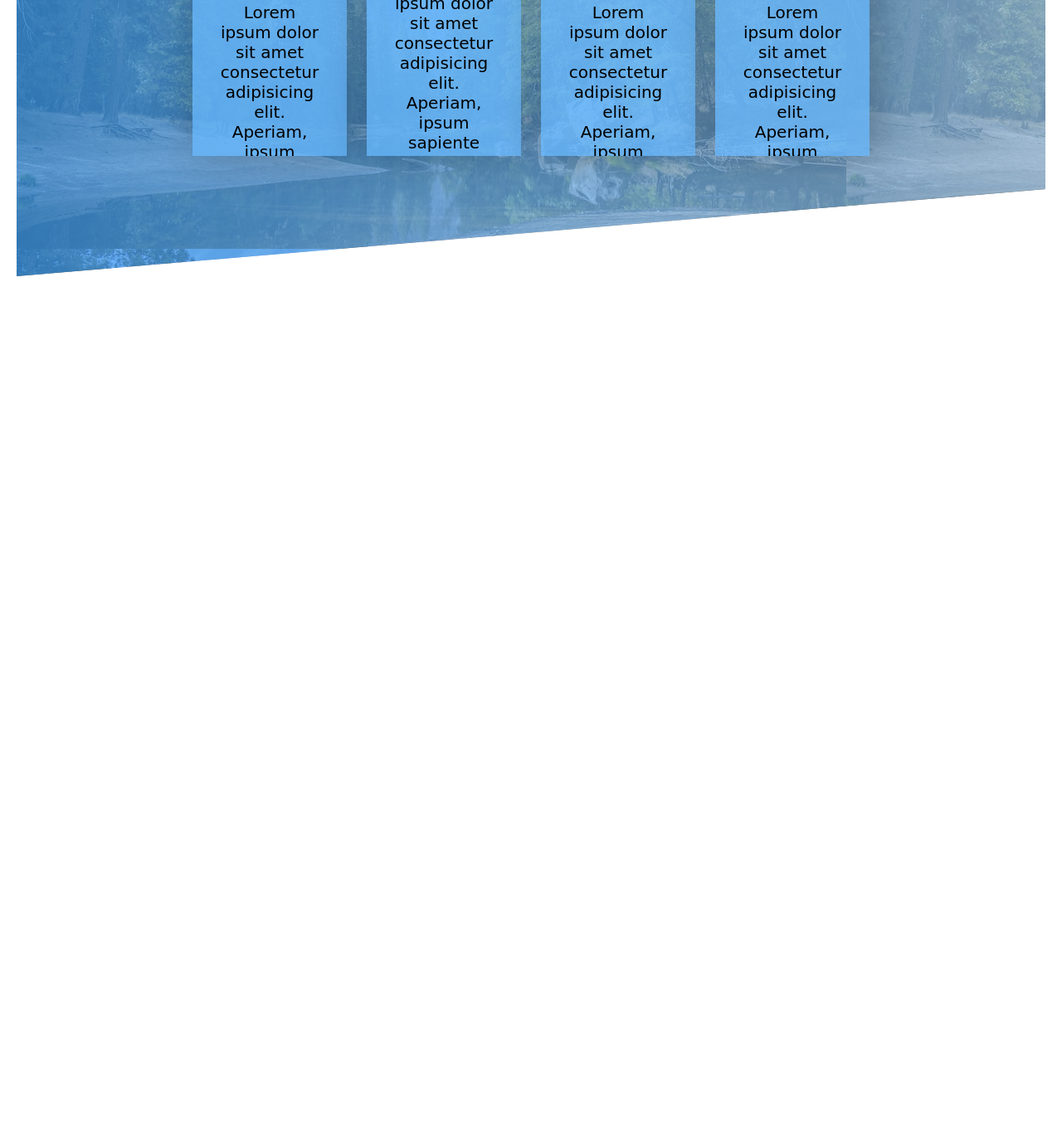
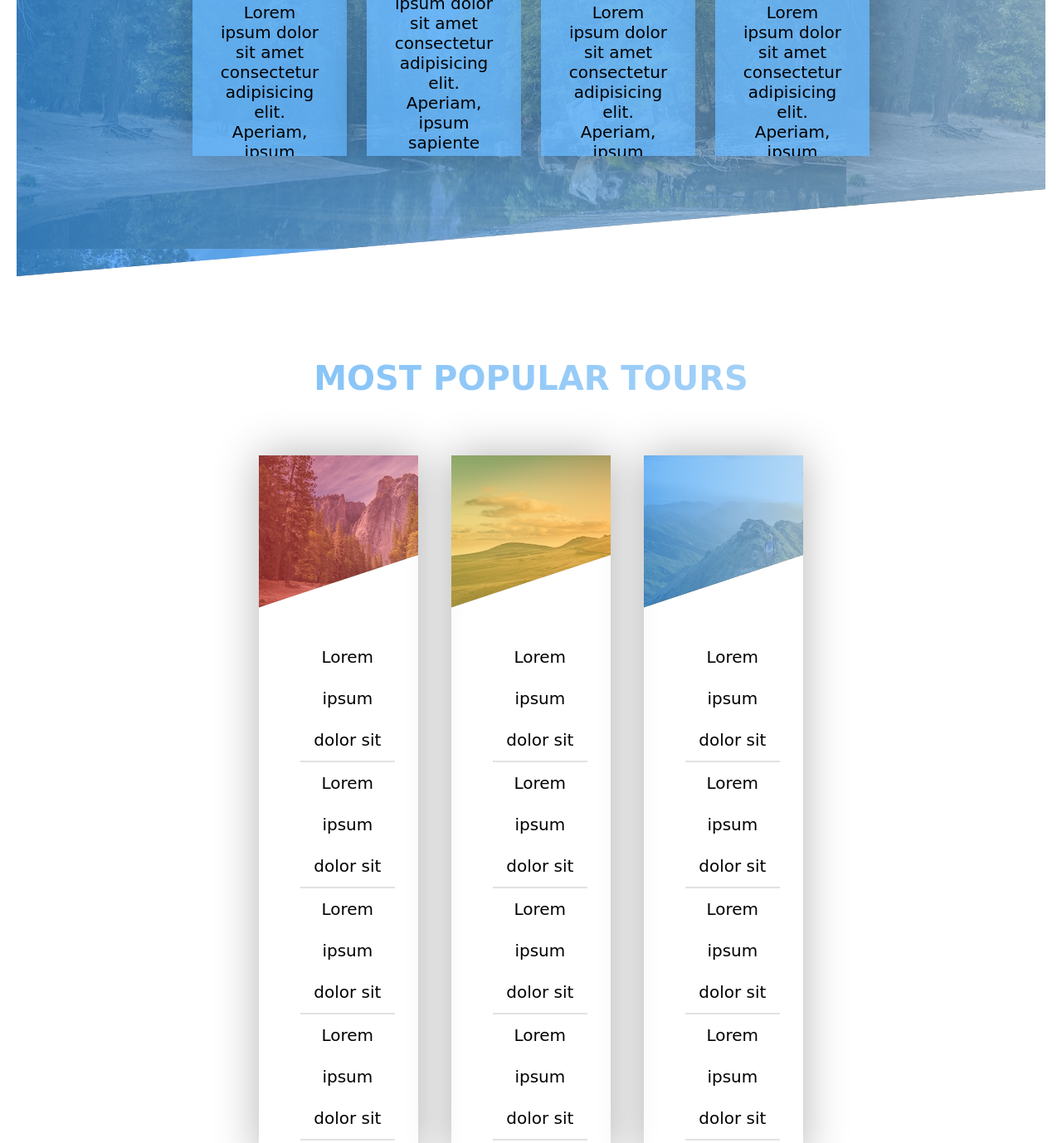
Before and after one commit to AhmadAlaa1/Portofolio_Website, a plain HTML site: page HtmlFiles/index.html in a window 1280 px wide. Shown: the part 1831-3209 px from the top of the page at 83% size. Before the commit the page ends 2184 px from the top, so only its background shows below. Drawn offline with Linux system fonts and the light colour scheme; a web font is replaced by a local one.

Commit message:
Added Cards and some Fixes

```diff
--- a/CssFiles/style.css
+++ b/CssFiles/style.css
@@ -238,6 +238,92 @@ html{
 }
 
 /* ========================================================= */
+/* Cards Css */
+.header-2{
+    text-transform: uppercase;
+    font-family: "Patrick Hand SC", cursive;
+    font-size: 2rem;
+    text-align: center;
+    background:linear-gradient(to left ,#96caf4b4,#3fa1f6b9);
+    -webkit-background-clip: text;
+    -webkit-text-fill-color: transparent;
+    transition: 0.3s;
+    margin-top: 10rem;
+
+}
+
+.header-2:hover{
+    transform: scale(1.1) skew(10deg,3deg);
+    text-shadow: 5px 5px 20px  rgba(0, 0, 0, 0.252);
+}
+.card{
+
+    display: flex;
+    flex-direction: column;
+    justify-content: space-between;
+    width: 15%;
+    font-family: "Patrick Hand SC", cursive;
+    font-size: 2rem;
+    text-align: center;
+    margin: 2rem;
+    line-height: 5rem;
+    padding-bottom: 2rem;
+    box-shadow: 0rem 0rem 5rem rgba(0, 0, 0, 0.303);
+    transition-duration: 0.5s;
+    transition-timing-function: ease-in-out;
+}
+
+.card:hover{
+    transform: rotateY(180deg);
+}
+.container-2{
+margin-top: 5rem;
+    display: flex;
+    justify-content: center;
+}
+
+/* Paragraph Css */
+.p-css p{
+    width: 80%;
+    border-bottom: 0.2rem solid rgba(79, 79, 79, 0.16);
+}
+
+.p-css{
+    display: flex;
+    flex-direction: column;
+    margin-left: 5rem;
+    overflow: hidden;
+
+}
+
+
+/* For Images */
+
+.card-image{
+    clip-path: polygon(0 0, 100% 0, 100% 55%, 0 84%);
+    position: relative;
+}
+
+
+
+.image-overlay{
+    position: absolute;
+    top: 0;
+    left: 0;
+    background:linear-gradient(to left ,#96caf4b4,#3fa1f6b9);
+    width: 100%;
+    height: 100%;
+}
+/* For Images */
+
+/* Button "Discover All Tours" */
+/*
+
+
+    !HERE THE BUTTON CODE!
+
+*/
+/* ========================================================= */
 /* Animations */
 @keyframes MoveRTL{
     0%{
--- a/HtmlFiles/index.html
+++ b/HtmlFiles/index.html
@@ -27,7 +27,8 @@
 </header>
 
 <body>
-
+    <!-- ====================================================================== -->
+    <!-- First Header -->
     <div class="welcome-h1">
         <h1> Exciting tours for adventurous people</h1>
     </div>
@@ -53,7 +54,9 @@
     </div>
 
 </div><!--This div for sessions -->
+<!-- First Header -->
 <!-- ====================================================================== -->
+<!-- For The Seconde Header -->
     <header class="header-bottom">
         <div>
             <img src="../Imgs/crown.png" alt="">
@@ -79,8 +82,56 @@
             <p>Lorem ipsum dolor sit amet consectetur adipisicing elit. Aperiam, ipsum sapiente aspernatur. </p>
         </div>
     </header>
+    <!-- For The Seconde Header -->
     <!-- ====================================================================== -->
+    <!-- Cards -->
+    <div class="header-2"><h1>Most popular tours</h1></div>
+    <div class="container-2">
 
+        <div class="card">
+        <div class="card-image">
+            <img src="../Imgs/nat-1.jpg" alt="nat-1">
+            <div class="image-overlay" style="background:linear-gradient(to left ,#fa6c6c77,#ff4c4c81);"></div>
+        </div>
+        <div class="p-css">
+        <p>Lorem ipsum dolor sit</p>
+        <p>Lorem ipsum dolor sit</p>
+        <p>Lorem ipsum dolor sit</p>
+        <p>Lorem ipsum dolor sit</p>
+        </div>
+     </div>
+
+     <div class="card">
+
+        <div class="card-image">
+            <img src="../Imgs/nat-2.jpg" alt="nat-1">
+            <div class="image-overlay" style="background:linear-gradient(to left ,#ffb22c97,#ffde4d8d);"></div>
+        </div>
+
+        <div class="p-css">
+            <p>Lorem ipsum dolor sit</p>
+            <p>Lorem ipsum dolor sit</p>
+            <p>Lorem ipsum dolor sit</p>
+            <p>Lorem ipsum dolor sit</p>
+            </div>
+     </div>
+
+     <div class="card">
+
+        <div class="card-image">
+            <img src="../Imgs/nat-3.jpg" alt="nat-1">
+            <div class="image-overlay"></div>
+        </div>
+        <div class="p-css">
+        <p>Lorem ipsum dolor sit</p>
+        <p>Lorem ipsum dolor sit</p>
+        <p>Lorem ipsum dolor sit</p>
+        <p>Lorem ipsum dolor sit</p>
+        </div>
+     </div>
+    </div>
+    <!-- Cards -->
+    <!-- ====================================================================== -->
 </body>
 
 
```
Lines whose indentation alone changed are shown as unchanged.
